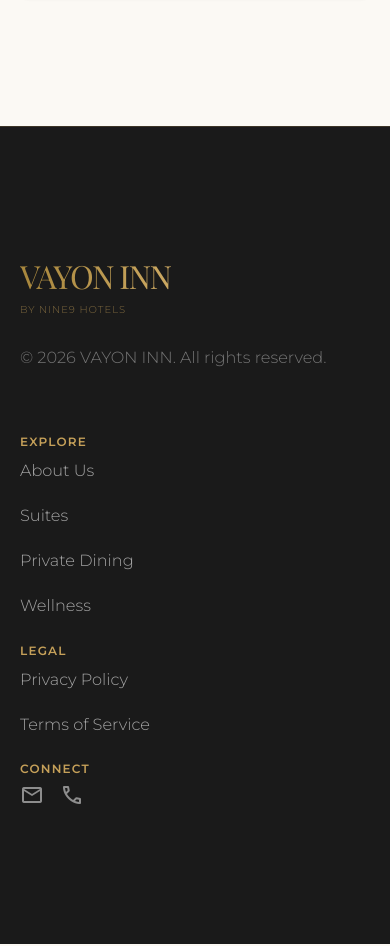
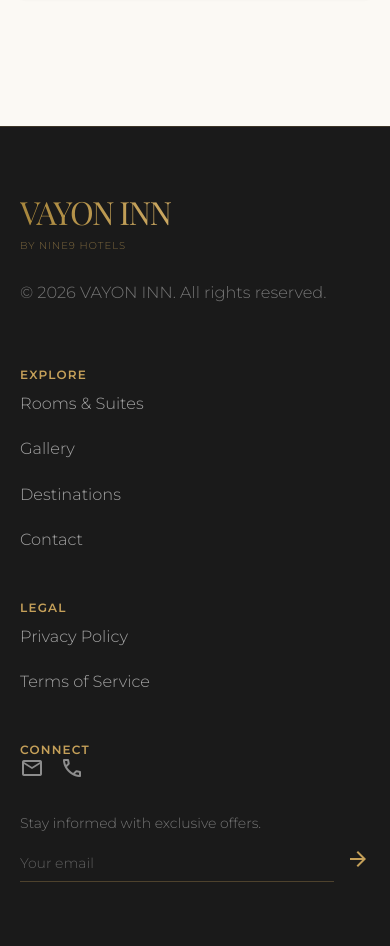
Before and after one commit to Abhiram998/VAYON-INN, a Next.js app: page /discover in a window 390 px wide. Shown: the part 847-1793 px from the top of the page. Built offline with nearby package versions, Linux system fonts and the light colour scheme; a web font is replaced by a local one.

Commit message:
Phase 13: Full luxury audit — standardize spacing, rebuild footer with newsletter, fix 404, unify RoomCard globally, fix discover card corners

```diff
--- a/src/app/discover/page.tsx
+++ b/src/app/discover/page.tsx
@@ -32,7 +32,7 @@ export default function DiscoverPage() {
       {/* Destinations Grid */}
       <section className="px-margin-mobile md:px-margin-desktop max-w-[var(--spacing-container-max)] mx-auto grid grid-cols-1 lg:grid-cols-2 gap-8 md:gap-gutter mb-16 md:mb-section-gap">
         {mockDestinations.map((destination, index) => (
-          <ScrollReveal key={destination.id} delay={index * 150} className="group relative overflow-hidden bg-surface-container rounded-xl shadow-sm border border-outline-variant hover:border-brand-gold transition-colors duration-300 flex flex-col">
+          <ScrollReveal key={destination.id} delay={index * 150} className="group relative overflow-hidden bg-surface-container rounded-sm shadow-sm border border-outline-variant/30 hover:border-brand-gold/40 transition-colors duration-300 flex flex-col">
             <Link href={`/discover/${destination.slug}`} className="flex flex-col flex-grow">
               <div className="relative h-64 md:h-80 lg:h-96 overflow-hidden">
                 <Image
--- a/src/app/not-found.tsx
+++ b/src/app/not-found.tsx
@@ -2,15 +2,16 @@ import Link from 'next/link';
 
 export default function NotFound() {
   return (
-    <main className="flex-grow flex flex-col items-center justify-center text-center px-margin-mobile">
+    <main className="flex-grow flex flex-col items-center justify-center text-center px-margin-mobile py-24">
+      <span className="font-label-caps text-label-caps text-brand-gold uppercase tracking-[0.2em] mb-6">Error</span>
       <h1 className="font-display-lg text-display-lg text-primary mb-4">404</h1>
       <h2 className="font-headline-md text-headline-md text-on-surface mb-6">Page Not Found</h2>
-      <p className="font-body-md text-body-md text-on-surface-variant max-w-md mb-8">
-        We couldn't find the page you were looking for. It might have been removed, renamed, or did not exist in the first place.
+      <p className="font-body-md text-body-md text-on-surface-variant max-w-md mb-10 font-light leading-relaxed">
+        We couldn&apos;t find the page you were looking for. It might have been removed, renamed, or did not exist in the first place.
       </p>
       <Link
         href="/"
-        className="bg-primary text-on-primary px-10 py-4 font-label-caps text-label-caps uppercase tracking-widest hover:bg-on-surface-variant transition-colors"
+        className="border border-brand-gold/40 text-brand-gold px-10 py-4 font-label-caps text-label-caps uppercase tracking-widest hover:bg-brand-gold/10 transition-colors"
       >
         Return Home
       </Link>
--- a/src/app/page.tsx
+++ b/src/app/page.tsx
@@ -60,7 +60,7 @@ export default function Home() {
       <div className="h-48 md:h-32"></div>
 
       {/* 4. About / Hotel Introduction */}
-      <ScrollReveal className="py-section-gap px-margin-mobile md:px-margin-desktop max-w-[var(--spacing-container-max)] mx-auto">
+      <ScrollReveal className="py-16 md:py-24 px-margin-mobile md:px-margin-desktop max-w-[var(--spacing-container-max)] mx-auto">
         <div className="grid grid-cols-1 md:grid-cols-12 gap-gutter items-center">
           <div className="md:col-span-5 md:col-start-2 relative z-10 mb-10 md:mb-0">
             <h2 className="font-label-caps text-label-caps text-brand-gold/70 uppercase tracking-[0.2em] mb-6">
@@ -69,7 +69,7 @@ export default function Home() {
             <h3 className="font-headline-lg-mobile md:font-headline-lg text-headline-lg-mobile md:text-headline-lg text-on-surface mb-8">
               A Sanctuary of Refined Elegance
             </h3>
-            <p className="font-body-lg text-body-lg text-on-surface-variant mb-8 font-light">
+            <p className="font-body-lg text-body-lg text-on-surface-variant mb-8 font-light leading-relaxed">
               Nestled in the vibrant heart of the metropolis, {hotelConfig.name} offers an unparalleled escape. Every detail is meticulously curated to provide an atmosphere of poised tranquility. Discover spaces that inspire and restore.
             </p>
             <Link
@@ -119,7 +119,7 @@ export default function Home() {
       </ScrollReveal>
 
       {/* 6. Hotel Amenities / Experience */}
-      <ScrollReveal className="py-section-gap px-margin-mobile md:px-margin-desktop max-w-[var(--spacing-container-max)] mx-auto text-center gold-divider">
+      <ScrollReveal className="py-16 md:py-24 px-margin-mobile md:px-margin-desktop max-w-[var(--spacing-container-max)] mx-auto text-center gold-divider">
         <h2 className="font-label-caps text-label-caps text-brand-gold uppercase tracking-[0.2em] mb-4">
           Curated Moments
         </h2>
@@ -158,7 +158,7 @@ export default function Home() {
       </ScrollReveal>
 
       {/* 7. Gallery Preview */}
-      <ScrollReveal className="py-section-gap bg-surface-container">
+      <ScrollReveal className="py-16 md:py-24 bg-surface-container">
         <div className="px-margin-mobile md:px-margin-desktop max-w-[var(--spacing-container-max)] mx-auto">
           <div className="text-center mb-12">
             <h2 className="font-label-caps text-label-caps text-brand-gold uppercase tracking-[0.2em] mb-4">Gallery</h2>
@@ -191,7 +191,7 @@ export default function Home() {
       </ScrollReveal>
 
       {/* 8. Nearby Destinations */}
-      <ScrollReveal className="py-section-gap px-margin-mobile md:px-margin-desktop max-w-[var(--spacing-container-max)] mx-auto gold-divider">
+      <ScrollReveal className="py-16 md:py-24 px-margin-mobile md:px-margin-desktop max-w-[var(--spacing-container-max)] mx-auto gold-divider">
         <h2 className="font-label-caps text-label-caps text-brand-gold uppercase tracking-[0.2em] mb-4">Discover</h2>
         <h3 className="font-headline-lg-mobile md:font-headline-lg text-headline-lg-mobile md:text-headline-lg text-on-surface mb-12">Nearby Attractions</h3>
         <div className="grid grid-cols-1 md:grid-cols-2 gap-8">
@@ -209,7 +209,7 @@ export default function Home() {
       </ScrollReveal>
 
       {/* 9. Location / Google Maps placeholder */}
-      <ScrollReveal className="py-section-gap bg-surface-container-lowest">
+      <ScrollReveal className="py-16 md:py-24 bg-surface-container-lowest">
         <div className="px-margin-mobile md:px-margin-desktop max-w-[var(--spacing-container-max)] mx-auto grid grid-cols-1 md:grid-cols-2 gap-12 items-center">
           <div>
             <h2 className="font-label-caps text-label-caps text-brand-gold uppercase tracking-[0.2em] mb-4">Location</h2>
--- a/src/app/rooms/[slug]/page.tsx
+++ b/src/app/rooms/[slug]/page.tsx
@@ -4,6 +4,7 @@ import { notFound } from "next/navigation";
 import { Metadata } from "next";
 import { mockRooms, hotelConfig } from "@/lib/mockData";
 import ScrollReveal from "@/components/ui/ScrollReveal";
+import RoomCard from "@/components/ui/RoomCard";
 
 type Props = {
   params: Promise<{ slug: string }>;
@@ -247,38 +248,18 @@ export default async function RoomDetailsPage({ params }: Props) {
         </div>
 
         {/* Similar Rooms Section */}
-        <section className="bg-surface-container-low py-16 md:py-section-gap">
+        <section className="bg-surface-container-low py-16 md:py-24">
           <div className="max-w-[var(--spacing-container-max)] mx-auto px-margin-mobile md:px-margin-desktop">
-            <ScrollReveal>
-              <h2 className="font-headline-lg text-headline-lg-mobile md:text-headline-lg text-primary mb-12 text-center">
+            <ScrollReveal className="text-center mb-12">
+              <span className="font-label-caps text-label-caps text-brand-gold uppercase tracking-[0.2em] block mb-4">More Rooms</span>
+              <h2 className="font-headline-lg text-headline-lg-mobile md:text-headline-lg text-primary">
                 Discover More
               </h2>
             </ScrollReveal>
-            <div className="grid grid-cols-1 md:grid-cols-2 gap-gutter">
+            <div className="grid grid-cols-1 md:grid-cols-2 gap-10 lg:gap-16">
               {similarRooms.map((r, idx) => (
-                <ScrollReveal key={r.id} delay={idx * 150}>
-                  <Link href={`/rooms/${r.slug}`} className="group block relative overflow-hidden bg-surface-container-lowest">
-                    <div className="h-64 md:h-72 overflow-hidden relative">
-                      <Image
-                        src={r.images.main.url}
-                        alt={r.images.main.alt}
-                        fill
-                        className="object-cover transition-transform duration-1000 group-hover:scale-105"
-                        sizes="(max-width: 768px) 100vw, 50vw"
-                      />
-                    </div>
-                    <div className="p-6">
-                      <h3 className="font-headline-md text-headline-md text-primary mb-2">{r.name}</h3>
-                      <div className="flex justify-between items-center">
-                        <span className="font-body-md text-body-md text-on-surface-variant">
-                          From {r.price ? `$${r.price}` : "POA"} / night
-                        </span>
-                        <span className="material-symbols-outlined text-brand-gold opacity-0 group-hover:opacity-100 transition-opacity duration-1000" style={{ fontVariationSettings: "'FILL' 0" }}>
-                          arrow_forward
-                        </span>
-                      </div>
-                    </div>
-                  </Link>
+                <ScrollReveal key={r.id} delay={idx * 150} className="w-full">
+                  <RoomCard room={r} />
                 </ScrollReveal>
               ))}
             </div>
--- a/src/components/layout/Footer.tsx
+++ b/src/components/layout/Footer.tsx
@@ -3,9 +3,9 @@ import { hotelConfig } from "@/lib/mockData";
 
 export default function Footer() {
   return (
-    <footer className="bg-charcoal w-full py-[var(--spacing-section-gap)] border-t border-brand-gold/20 mt-auto">
-      <div className="grid grid-cols-1 md:grid-cols-4 gap-gutter px-margin-mobile md:px-margin-desktop max-w-[var(--spacing-container-max)] mx-auto">
-        <div className="md:col-span-1 mb-10 md:mb-0">
+    <footer className="bg-charcoal w-full py-16 md:py-24 border-t border-brand-gold/20 mt-auto">
+      <div className="grid grid-cols-1 md:grid-cols-4 gap-12 md:gap-gutter px-margin-mobile md:px-margin-desktop max-w-[var(--spacing-container-max)] mx-auto">
+        <div className="md:col-span-1 mb-4 md:mb-0">
           <Link href="/" className="block mb-6">
             <span className="font-display-lg text-headline-md tracking-tighter gold-shimmer block">
               {hotelConfig.name}
@@ -14,7 +14,7 @@ export default function Footer() {
               {hotelConfig.brand}
             </span>
           </Link>
-          <p className="font-body-md text-body-md text-white/40 font-light">
+          <p className="font-body-md text-body-md text-white/40 font-light leading-relaxed">
             © {new Date().getFullYear()} {hotelConfig.name}. All rights reserved.
           </p>
         </div>
@@ -24,28 +24,28 @@ export default function Footer() {
             Explore
           </p>
           <Link
-            href="/about"
-            className="font-body-md text-body-md text-white/60 hover:text-brand-gold underline-offset-4 hover:underline transition-colors duration-300"
-          >
-            About Us
-          </Link>
-          <Link
             href="/rooms"
             className="font-body-md text-body-md text-white/60 hover:text-brand-gold underline-offset-4 hover:underline transition-colors duration-300"
           >
-            Suites
+            Rooms &amp; Suites
           </Link>
           <Link
-            href="/dining"
+            href="/gallery"
             className="font-body-md text-body-md text-white/60 hover:text-brand-gold underline-offset-4 hover:underline transition-colors duration-300"
           >
-            Private Dining
+            Gallery
           </Link>
           <Link
-            href="/wellness"
+            href="/discover"
             className="font-body-md text-body-md text-white/60 hover:text-brand-gold underline-offset-4 hover:underline transition-colors duration-300"
           >
-            Wellness
+            Destinations
+          </Link>
+          <Link
+            href="/contact"
+            className="font-body-md text-body-md text-white/60 hover:text-brand-gold underline-offset-4 hover:underline transition-colors duration-300"
+          >
+            Contact
           </Link>
         </div>
 
@@ -67,13 +67,13 @@ export default function Footer() {
           </Link>
         </div>
 
-        <div className="flex flex-col space-y-4">
-          <p className="font-label-caps text-label-caps text-brand-gold uppercase tracking-widest mb-2">
+        <div className="flex flex-col space-y-6">
+          <p className="font-label-caps text-label-caps text-brand-gold uppercase tracking-widest mb-0">
             Connect
           </p>
           <div className="flex space-x-4">
             <a
-              href="mailto:contact@luminagrand.com"
+              href={`mailto:${hotelConfig.email || "contact@vayoninn.com"}`}
               className="text-white/50 hover:text-brand-gold transition-colors duration-300"
               aria-label="Email Us"
             >
@@ -82,7 +82,7 @@ export default function Footer() {
               </span>
             </a>
             <a
-              href="tel:+1234567890"
+              href={`tel:${hotelConfig.phone || "+1234567890"}`}
               className="text-white/50 hover:text-brand-gold transition-colors duration-300"
               aria-label="Call Us"
             >
@@ -91,6 +91,26 @@ export default function Footer() {
               </span>
             </a>
           </div>
+          {/* VIP Newsletter Input */}
+          <div className="space-y-3">
+            <p className="font-body-md text-sm text-white/40 font-light">Stay informed with exclusive offers.</p>
+            <div className="flex">
+              <input
+                type="email"
+                placeholder="Your email"
+                className="flex-grow bg-transparent border-0 border-b border-brand-gold/30 text-white/80 placeholder-white/30 py-2 px-0 text-sm focus:border-brand-gold focus:ring-0 outline-none transition-colors duration-500 font-body-md"
+              />
+              <button
+                type="button"
+                className="ml-3 text-brand-gold hover:text-brand-gold-light transition-colors duration-300 shrink-0"
+                aria-label="Subscribe"
+              >
+                <span className="material-symbols-outlined text-xl" style={{ fontVariationSettings: "'FILL' 0" }}>
+                  arrow_forward
+                </span>
+              </button>
+            </div>
+          </div>
         </div>
       </div>
     </footer>
```
